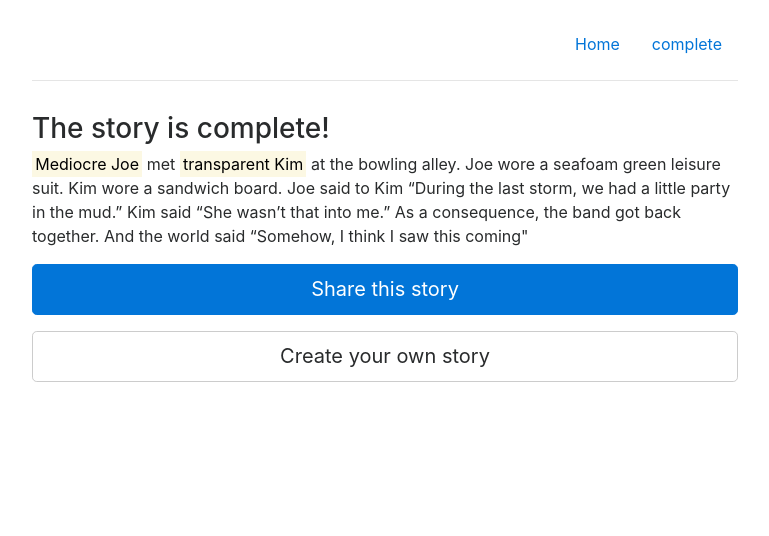
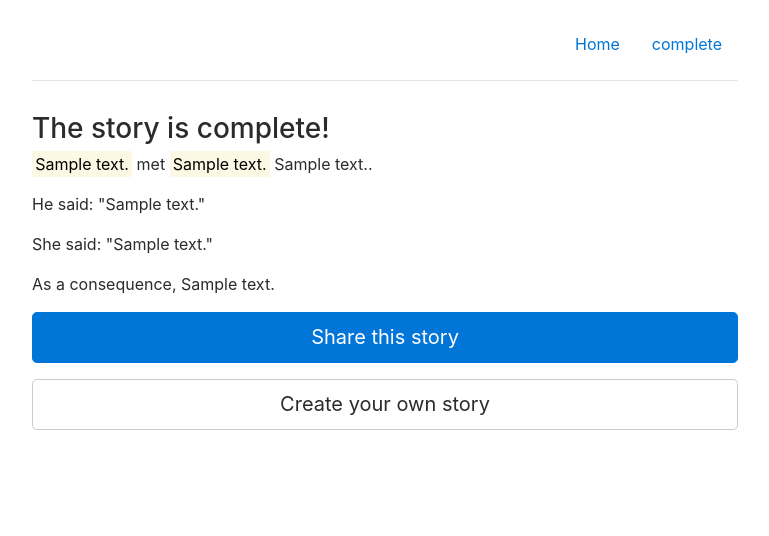
Before and after one commit to caspii/blankz, a Flask app: template templates/complete.html in a window 1280 px wide. Shown: the top 536 px of the page, without its empty margins (255-1024 px from the left). Run offline with Flask 2, Linux system fonts and the light colour scheme; the template is opened without the code that fills it: most values are stand-ins (such as "Sample title", 1, 10 or a date in 2020); some libraries are stand-ins or nearby versions.

Commit message:
All sections now shown on the complete page

```diff
--- a/index.yaml
+++ b/index.yaml
@@ -19,3 +19,9 @@ indexes:
   ancestor: yes
   properties:
   - name: state
+  - name: slot_order
+
+- kind: Slot
+  ancestor: yes
+  properties:
+  - name: state
--- a/main.py
+++ b/main.py
@@ -60,12 +60,13 @@ def game(game_key):
     game = Game.get_game(game_key)
     if game == None:
         abort(404)
-    complete_slot_count = len(game.get_completed_slots())
-    if game.slot_count == complete_slot_count:
-        return render_template('complete.html')
+    completed_slots = game.get_completed_slots()
+    if game.slot_count == len(completed_slots):
+        story_text = tuple(a.text for a in completed_slots)
+        return render_template('complete.html', story_text=story_text)
     else:
         return render_template('incomplete.html', slot_count=game.slot_count,
-            complete_slot_count=complete_slot_count)
+            completed_slot_count=len(completed_slots))
 
 
 @app.errorhandler(500)
--- a/model.py
+++ b/model.py
@@ -29,7 +29,7 @@ class Game(ndb.Model):
         return self.key.urlsafe()
 
     def get_completed_slots(self):
-        slots_query = Slot.query(Slot.state == SlotState.Complete, ancestor=self.key)
+        slots_query = Slot.query(Slot.state == SlotState.Complete, ancestor=self.key).order(Slot.slot_order)
         slots = []
         for slot in slots_query:
             slots.append(slot)
--- a/templates/complete.html
+++ b/templates/complete.html
@@ -3,11 +3,10 @@
 
 <h3>The story is complete!</h3>
 
-  <p><mark>Mediocre Joe</mark> met <mark>transparent Kim</mark> at the bowling alley.
-  Joe wore a seafoam green leisure suit. Kim wore a sandwich board. Joe said to Kim
-  “During the last storm, we had a little party in the mud.” Kim said “She wasn’t that into me.”
-   As a consequence, the band got back together. And the world said “Somehow, I think I saw this coming"</p>
-
+  <p><mark>{{story_text[0]}}</mark> met <mark>{{story_text[1]}}</mark> {{story_text[2]}}.</p>
+  <p>He said: "{{story_text[3]}}"</p>
+  <p>She said: "{{story_text[4]}}"</p>
+  <p>As a consequence, {{story_text[5]}}</p>
 
 <p><a class="btn btn-lg btn-block btn-primary" href="/" role="button">Share this story</a></p>
 <p><a class="btn btn-lg btn-block btn-secondary" href="/" role="button">Create your own story</a></p>
--- a/templates/incomplete.html
+++ b/templates/incomplete.html
@@ -1,7 +1,7 @@
 {% extends "layout.html" %}
 {% block body %}
 
-<p> This story is not complete yet. So far <strong>{{ complete_slot_count }} of {{ slot_count }} </strong> blanks have been filled in. Send your friends a link so that they can fill in the blank words.</p>
+<p> This story is not complete yet. So far <strong>{{ completed_slot_count }} of {{ slot_count }} </strong> blanks have been filled in. Send your friends a link so that they can fill in the blank words.</p>
 
 <p><a class="btn btn-lg btn-block btn-primary" href="#" role="button" >Send link</a></p>
 
--- a/texts.py
+++ b/texts.py
@@ -5,7 +5,7 @@ texts = [
     ("Enter a place or location", "for example: at the dentists"),
     ("Enter what the man said", "for example: you sure smell bad today"),
     ("Enter what the woman said", "for example: I wish I was little bit taller"),
-    ("Enter what the cosequnce was", "for example: they drove off into the sunset together"),
+    ("Enter what the consequence was", "for example: they drove off into the sunset together"),
 ]
 
 
```
